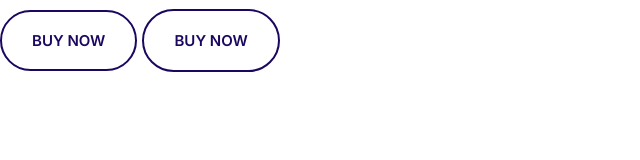
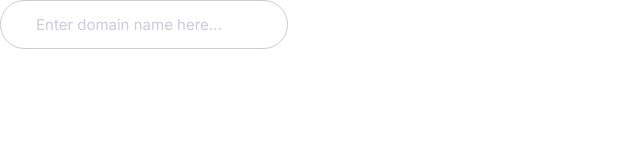
Before and after one commit to Dorisnwoye/moshify, a plain HTML site: page index.html in a window 1280 px wide. Shown: the whole page, without its empty margins (0-640 px from the left). Drawn offline with Linux system fonts and the light colour scheme.

Commit message:
Build input component.

```diff
--- a/CSS/styles.css
+++ b/CSS/styles.css
@@ -234,3 +234,23 @@ a {
     font-size: 1.5rem;
   }
 }
+
+/* Input */
+.input {
+  border-radius: 30px;
+  border: 1px solid #ccc;
+  color: var(--color-headings);
+  font-size: 2rem;
+  outline: 0;
+  padding: 1.5rem 3.5rem;
+}
+
+::placeholder {
+  color: #cdcbd7;
+}
+
+@media screen and (min-width: 1024px) {
+  .input {
+    font-size: 1.5rem;
+  }
+}
--- a/index.html
+++ b/index.html
@@ -14,7 +14,6 @@
     <link rel="stylesheet" href="css/normalize.css" />
   </head>
   <body>
-    <button class="btn btn--primary btn--outline">Buy Now</button>
-    <a href="#" class="btn btn--secondary btn--outline">Buy Now</a>
+    <input type="text" class="input" placeholder="Enter domain name here..." />
   </body>
 </html>
```
Also changed, not shown: components/input.html (added, +1 -0 lines).
